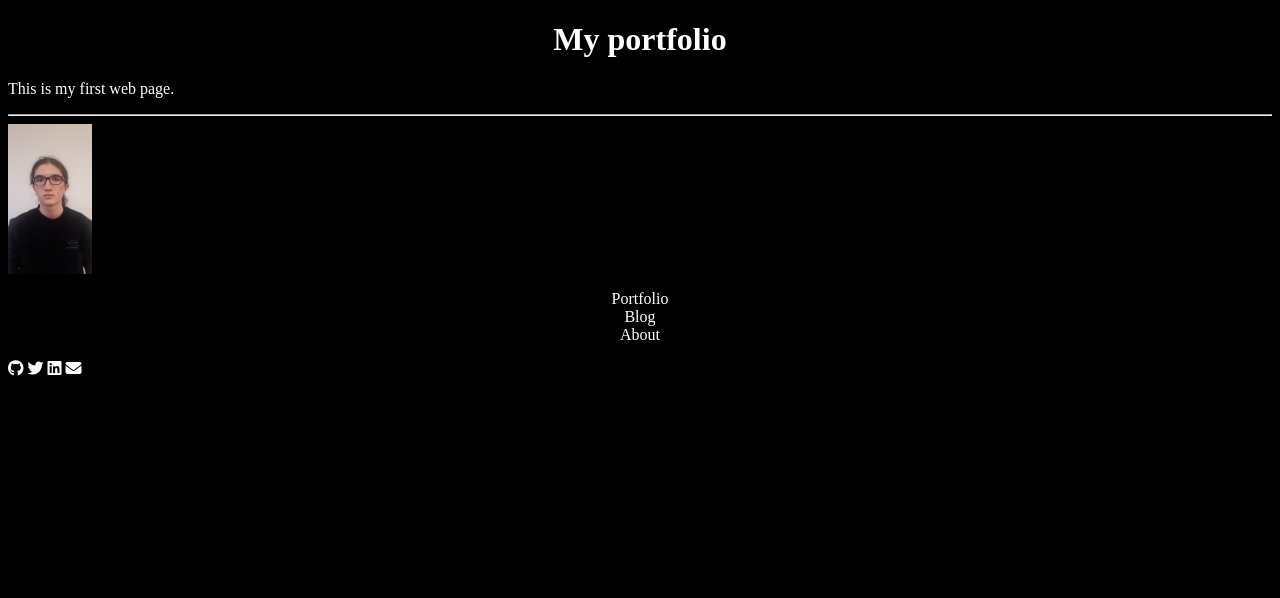
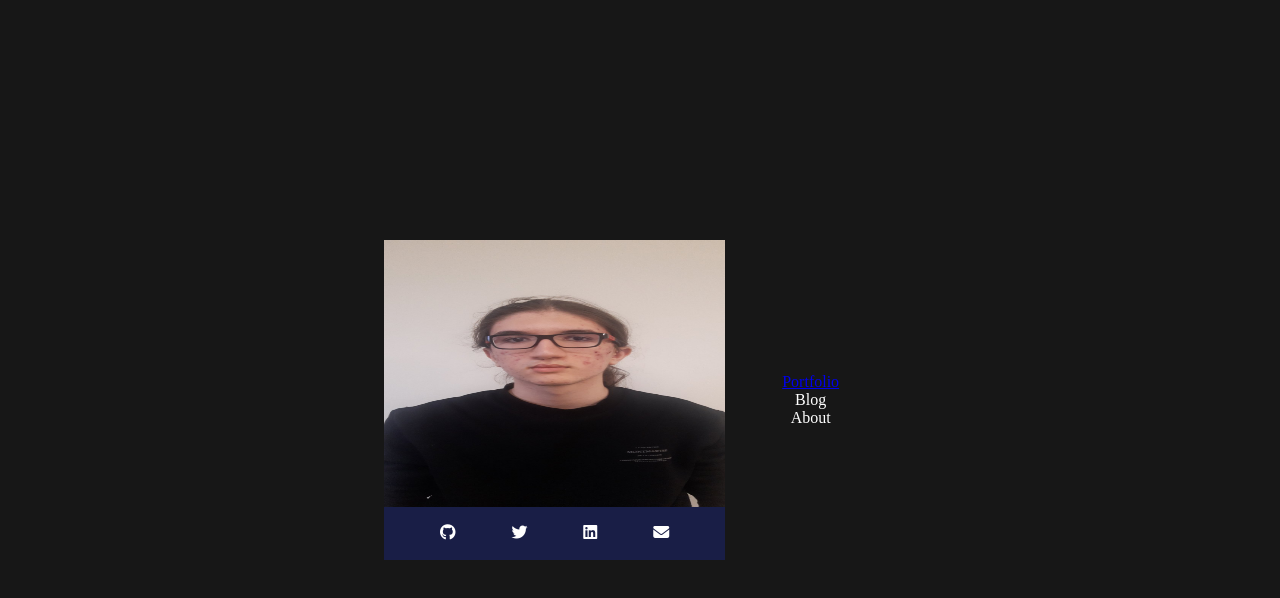
Before and after one commit to GeneralKiril/high-school, a plain HTML site: page learn_html/Kiril_website.html in a window 1280 px wide. Drawn offline with Linux system fonts and the light colour scheme.

Commit message:
button and center-
still have issues with border and the space between nav and img

```diff
--- a/learn_html/Kiril_website.html
+++ b/learn_html/Kiril_website.html
@@ -6,24 +6,20 @@
     <meta charset="UTF-8">
 
     <meta name="description" content="This is my first web page">
-    <meta http-equiv='refresh' content='30'>
+    <!--meta http-equiv='refresh' content='30'-->
     <link rel="stylesheet" href="Style.css">
     <script src="https://kit.fontawesome.com/f052c293b7.js" crossorigin="anonymous"></script>
 </head>
 
 <body>
-    <h1 id="Header">My portfolio </h1>
-    <p>This is my first web page.</p>
-    <hr>
-
-    <grid div id="Main content">
+    <!--h1 id="Header">My portfolio </h1-->
+    <div div id="Main_content">
         <div id="profile-img">
-
-                <img id="profile" src='me.jpg'>
+                <img  src='me.jpg'>
         </div>
         <div id="navigation">
             <ul>
-                <li>Portfolio</li>
+                <li><a a href="Portfolio.html"> Portfolio</a></li>
                 <li>Blog</li>
                 <li>About</li>
             </ul>
@@ -34,8 +30,7 @@
             <span><i class="fa-brands fa-linkedin"></i></span>
             <span><i class="fa-solid fa-envelope"></i></span>
         </div>
-    </grid>
-
+    </div>
 <!--
     <table cellpadding="8" cellspacing="0">
         <caption>Names</caption>
@@ -60,9 +55,5 @@
         </tr>
     </table>
 -->
-
 </body>
-
-
-
 </html>
--- a/learn_html/Style.css
+++ b/learn_html/Style.css
@@ -1,14 +1,15 @@
-#main-content {
+#Main_content {
+
+    height: 40%;
+    width: 40%;
+    margin-left: auto;
+    margin-right: auto;
     display: grid;
-    gap: 10px; /* space between grid items, adjust as needed */
-    width: 60%; /* increase to bring items together */
-    height: auto; /* adjust height automatically */
 
     grid-template-columns: repeat(4, 1fr) 2fr;
     grid-template-rows: repeat(6, 1fr);
-    justify-content: center; /* horizontal centering */
-    align-items: center;     /* vertical centering */
 }
+
 #Header{
 
     display: grid;
@@ -16,57 +17,60 @@
     margin-right: auto;
     justify-content: center;
 }
+
 #profile-img {
     grid-column: span 4;
     grid-row: span 5;
-    display: flex; /* better for centering the image inside */
-    width: 150px;  /* fixed size to keep image visible */
-    height: 150px;
-    object-fit: cover;
-
 }
-
-#
-
 /* Remove width/height from #profile if it's conflicting */
-#profile {
-    width: auto;
-    height: auto;
+#profile-img img {
+    width: 100%;
+    height: 100%;
 }
-#Social_Media{
-    grid-column:span 4;
-    grid-row: span 1;
-    display: inline;
-    align-items: center;
-    justify-content: space-evenly;
-
-}
-
-#navigation{
-
-    grid-column-start: 1;
-    grid-column-end: 6;
-    display:grid;
+#navigation {
+    grid-column: span 1;
+    grid-row: span 6;
+    display: grid;
     text-align: center;
     align-items: center;
 }
+
 #navigation ul {
     list-style-type: none;
     padding: 0;
+    margin:0;
+    display:flex;
+    flex-direction: column;
 }
 
-html
-{
+html, body {
+    padding: 0;
+    margin: 0;
+    height: 100%;
+    color:white;
+}
 
+body {
+    background-color: #171717;
+    align-content: center;
+    justify-content: center;
+}
+#Social_Media{
+    align-items: center;
+    display: flex;
+    grid-column: span 4;
+    grid-row: span 1;
+    justify-content: space-evenly;
+    background-color: #191e46;
+}
+
+.social-media-btn {
+    border: 1px rgb(103, 19, 128) solid;
+    width: 100%;
     height: 100%;
-    width: 100%;
-    margin: 0;
-    padding: 0;
-}
-body {
-    height: 100%;
-    color: white;
-    display: block;
-    background-color: rgb(0, 0, 0);
+    display: flex;
+    justify-content: center;
+    align-items: center;
+    margin: -1px;
 
 }
```
